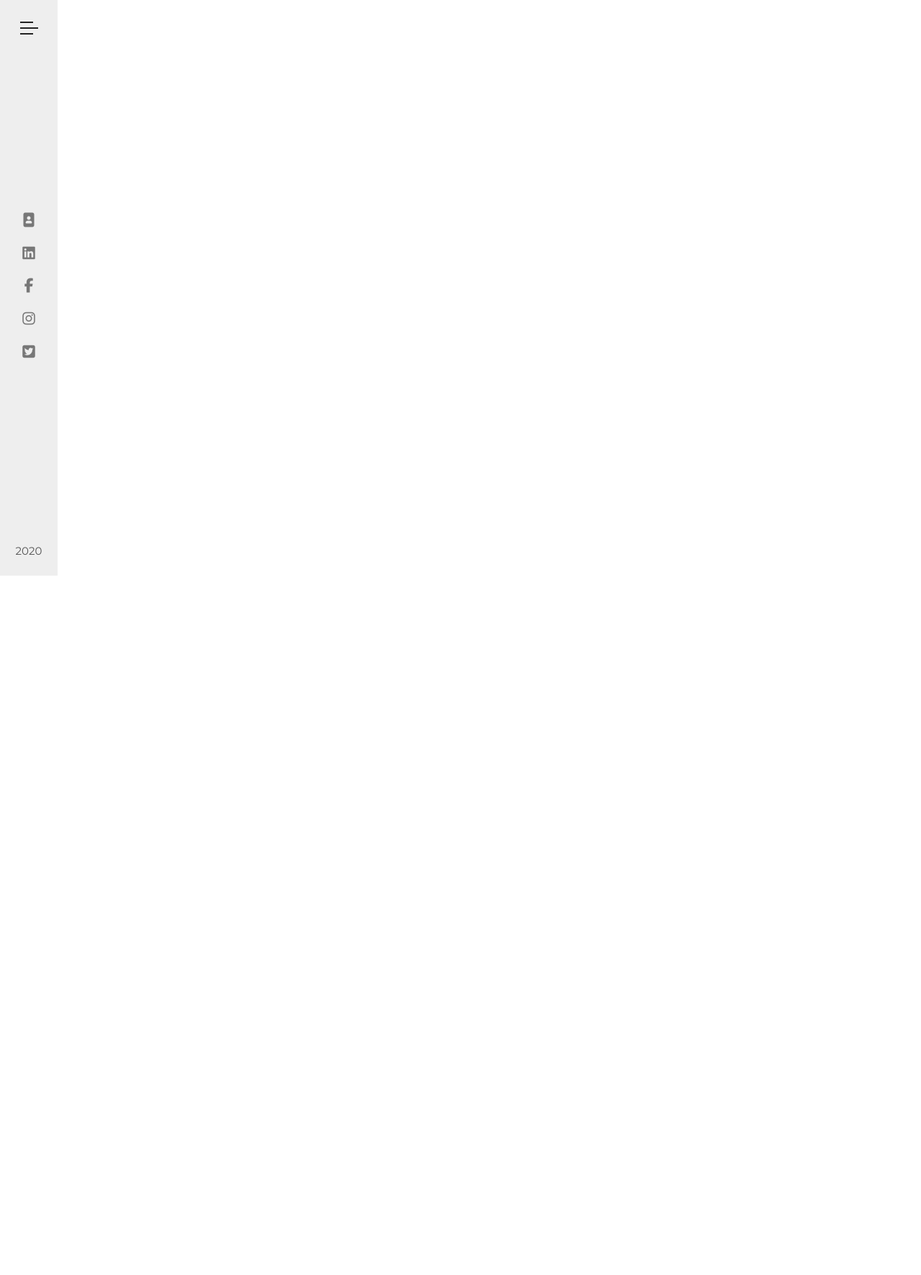
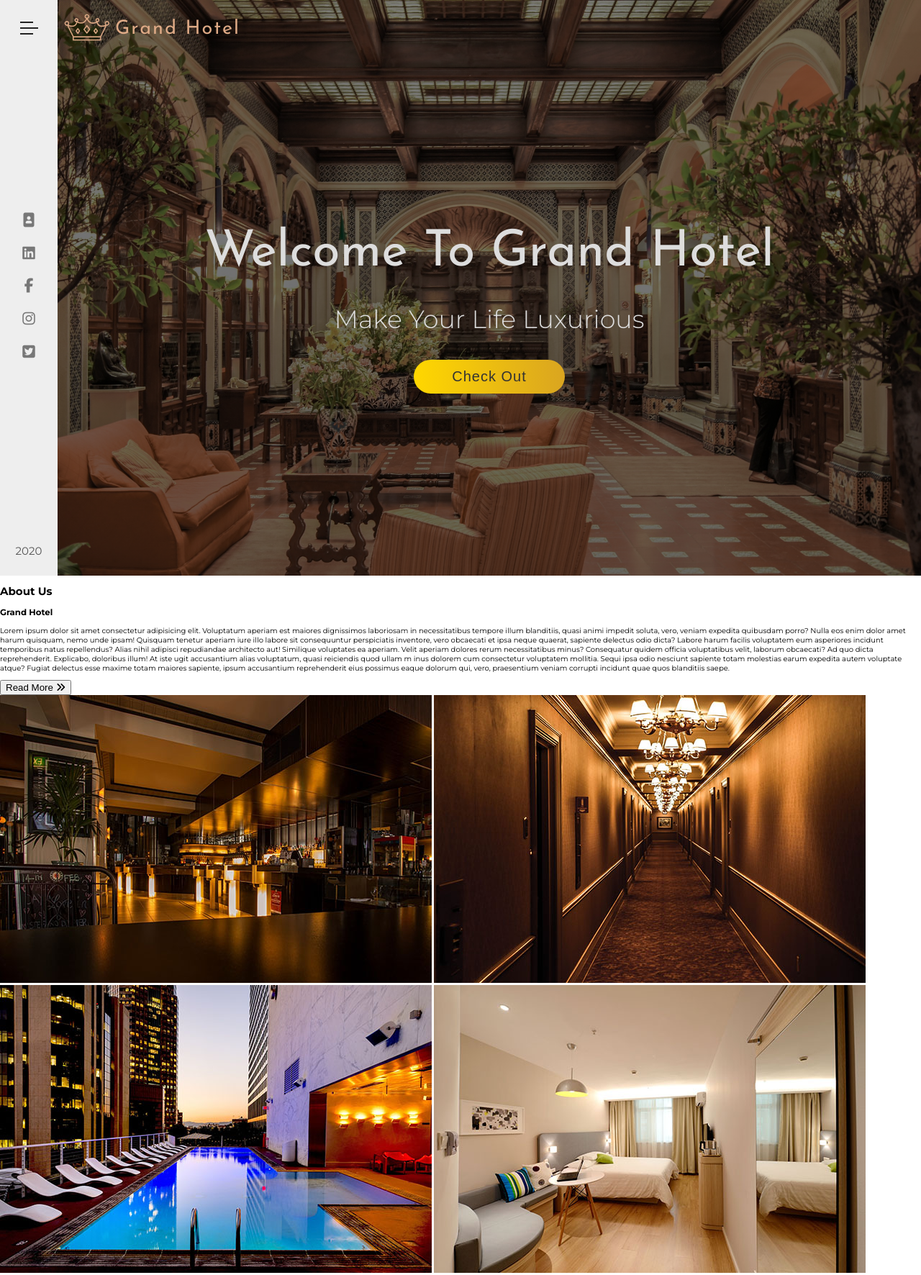
Before and after one commit to mj305/Hotel, a PHP site: page / in a window 1280 px wide. Shown: the whole page at 72% size. Before the commit the page ends 800 px from the top, so only its background shows below. Run offline with PHP 8.4, Linux system fonts and the light colour scheme; some libraries are stand-ins or nearby versions.

Commit message:
added about us content

```diff
--- a/css/style.css
+++ b/css/style.css
@@ -220,5 +220,80 @@ body {
 }
 
 /* end of navigation */
+/* end of navbar */
 
-/* end of navbar */
+/* header */
+.header {
+    margin-left: 8rem;
+    height: 100vh;
+    background: linear-gradient(to top, rgba(0,0,0,.6),  rgba(0,0,0,.5)), url(../img/header-1.jpeg) center no-repeat;
+    background-size: cover;
+}
+
+.brand {
+    display: flex;
+    cursor: pointer;
+}
+
+.hotel-heading {
+    font-family: 'Josefin Sans', sans-serif;
+    font-size: 2.7rem;
+    font-weight: 400;
+    color: #deaa86;
+    letter-spacing: .2rem;
+}
+
+.banner {
+    color: #ddd;
+    height: 65rem;
+    display: flex;
+    flex-direction: column;
+    align-items: center;
+    justify-content: center;
+}
+
+.banner-heading {
+    font-family: 'Josefin Sans', sans-serif;
+    font-size: 7rem;
+    font-weight: 400;
+    margin-bottom: 0;
+    animation: anim 2s;
+}
+
+.banner-paragraph {
+    font-size: 3.5rem;
+    font-weight: 300;
+    animation: anim 1.5s .5s backwards;
+    }
+
+.banner-button {
+    width: 21rem;
+    padding: 1.2rem 2rem;
+    font-size: 2rem;
+    color: #333;
+    letter-spacing: .1rem;
+    border: none;
+    border-radius: 10rem;
+    outline: none;
+    background: linear-gradient(to right, gold, goldenrod);
+    cursor: pointer;
+    animation: anim 1s 1s backwards;
+}
+
+.banner-button:hover {
+    background: linear-gradient(to left, gold, goldenrod);
+}
+
+.banner-button:active {
+    transform: translateY(.2rem)
+}
+
+@keyframes anim {
+    0% {
+        opacity: 0;
+    }
+    100% {
+        opacity: 1;
+    }
+}
+/* end of header */
--- a/index.html
+++ b/index.html
@@ -97,6 +97,71 @@
     </div>
     <!--end of navbar-->
 
+    <!--header-->
+
+        <header class="header">
+            <div class="brand">
+                <div>
+                    <img src="img/crown.png" width="80px">
+                </div>
+                <h3 class="hotel-heading">Grand Hotel</h3>
+            </div>
+
+            <div class="banner">
+                <h1 class="banner-heading"> Welcome To Grand Hotel </h1>
+                <p class="banner-paragraph"> Make Your Life Luxurious </p>
+                <button class="banner-button"> Check Out </button>
+            </div>
+        </header>
+    <!--end of header-->
+
+    <!--about us-->
+        <section class="about-us">
+            <div class="about-us-content">
+                <h1 class="about-us-heading"> About Us </h1>
+                <div class="underline">
+                    <div class="small-underline"></div>
+                    <div class="big-underline"></div>
+                </div>
+                <h3 class="subheading"> Grand Hotel </h3>
+                <p class="about-us-paragraph">
+                    Lorem ipsum dolor sit amet consectetur adipisicing elit.
+                    Voluptatum aperiam est maiores dignissimos laboriosam in
+                    necessitatibus tempore illum blanditiis, quasi animi impedit
+                    soluta, vero, veniam expedita quibusdam porro? Nulla eos
+                    enim dolor amet harum quisquam, nemo unde ipsam! Quisquam
+                    tenetur aperiam iure illo labore sit consequuntur perspiciatis
+                    inventore, vero obcaecati et ipsa neque quaerat, sapiente
+                    delectus odio dicta? Labore harum facilis voluptatem eum
+                    asperiores incidunt temporibus natus repellendus? Alias nihil
+                    adipisci repudiandae architecto aut! Similique voluptates ea
+                    aperiam. Velit aperiam dolores rerum necessitatibus minus?
+                    Consequatur quidem officia voluptatibus velit, laborum obcaecati?
+                    Ad quo dicta reprehenderit. Explicabo, doloribus illum! At iste
+                    ugit accusantium alias voluptatum, quasi reiciendis quod ullam m
+                    inus dolorem cum consectetur voluptatem mollitia. Sequi ipsa
+                    odio nesciunt sapiente totam molestias earum expedita autem
+                    voluptate atque? Fugiat delectus esse maxime totam maiores
+                    sapiente, ipsum accusantium reprehenderit eius possimus
+                    eaque dolorum qui, vero, praesentium veniam corrupti incidunt
+                    quae quos blanditiis saepe.
+                </p>
+                <button class="about-us-btn">
+                    Read More
+                    <i class="fas fa-angle-double-right"></i>
+                </button>
+            </div>
+
+            <div class="about-us-images">
+                <img src="img/about-us-img-1.jpeg" class="image image-1">
+                <img src="img/about-us-img-2.jpeg" class="image image-2">
+                <img src="img/about-us-img-3.jpeg" class="image image-3">
+                <img src="img/about-us-img-4.jpeg" class="image image-4">
+            </div>
+        </section>
+    <!--end of about us-->
+
+
 
 
 </body>
```
